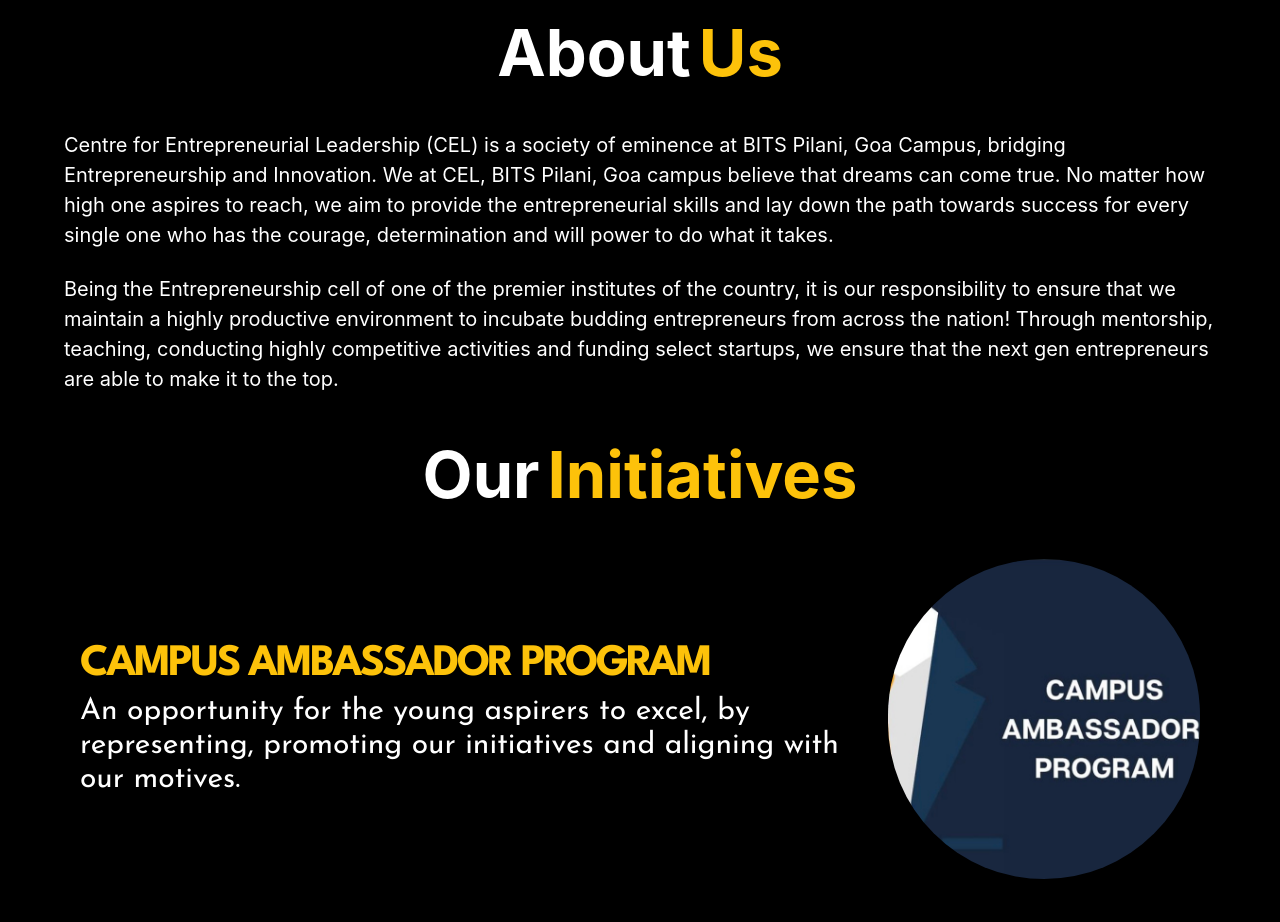
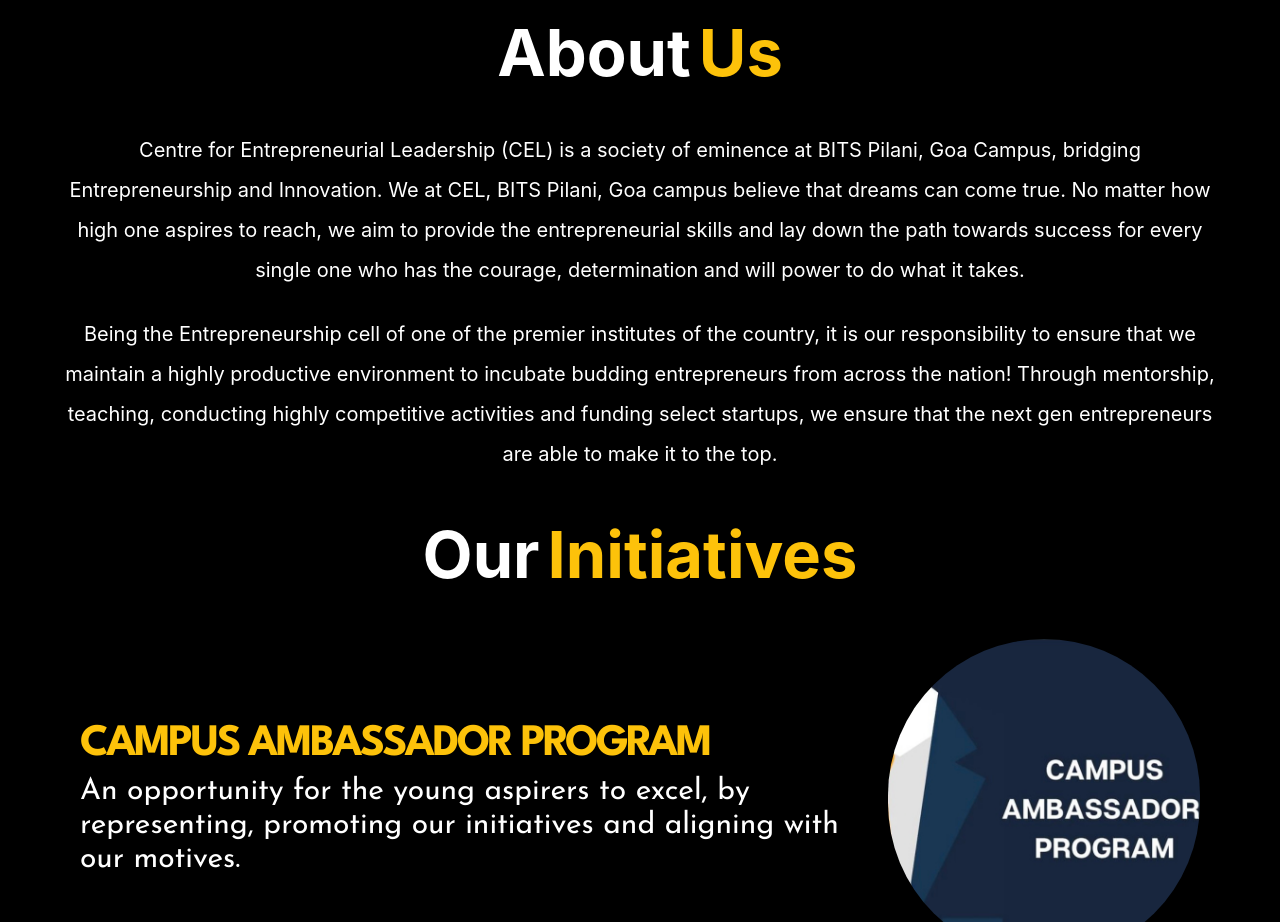
Before and after one commit to Devsoc-BPGC/CEL-website, a React (Create React App) app: page / in a window 1280 px wide. Shown: the part 820-1742 px from the top of the page. Built offline with nearby package versions, Linux system fonts and the light colour scheme.

Commit message:
About us UI

```diff
--- a/src/components/AboutUs.jsx
+++ b/src/components/AboutUs.jsx
@@ -25,7 +25,8 @@ const AboutUs = () => {
       <Text
         paddingX={{ base: '1rem', sm: '2rem', md: '4rem' }}
         paddingY={{ base: '0.5rem' }}
-        lineHeight={{ base: '2', sm: '1.5' }}
+        align={{ base: 'center', lg: 'center' }}
+        lineHeight={{ base: '1.5', sm: '2' }}
       >
         Centre for Entrepreneurial Leadership (CEL) is a society of eminence at
         BITS Pilani, Goa Campus, bridging Entrepreneurship and Innovation. We at
@@ -38,7 +39,8 @@ const AboutUs = () => {
       <Text
         paddingX={{ base: '1rem', sm: '2rem', md: '4rem' }}
         paddingY={{ base: '0.5rem' }}
-        lineHeight={{ base: '2', sm: '1.5' }}
+        lineHeight={{ base: '1.5', sm: '2' }}
+        align={{ base: 'center', lg: 'center' }}
       >
         Being the Entrepreneurship cell of one of the premier institutes of the
         country, it is our responsibility to ensure that we maintain a highly
```
